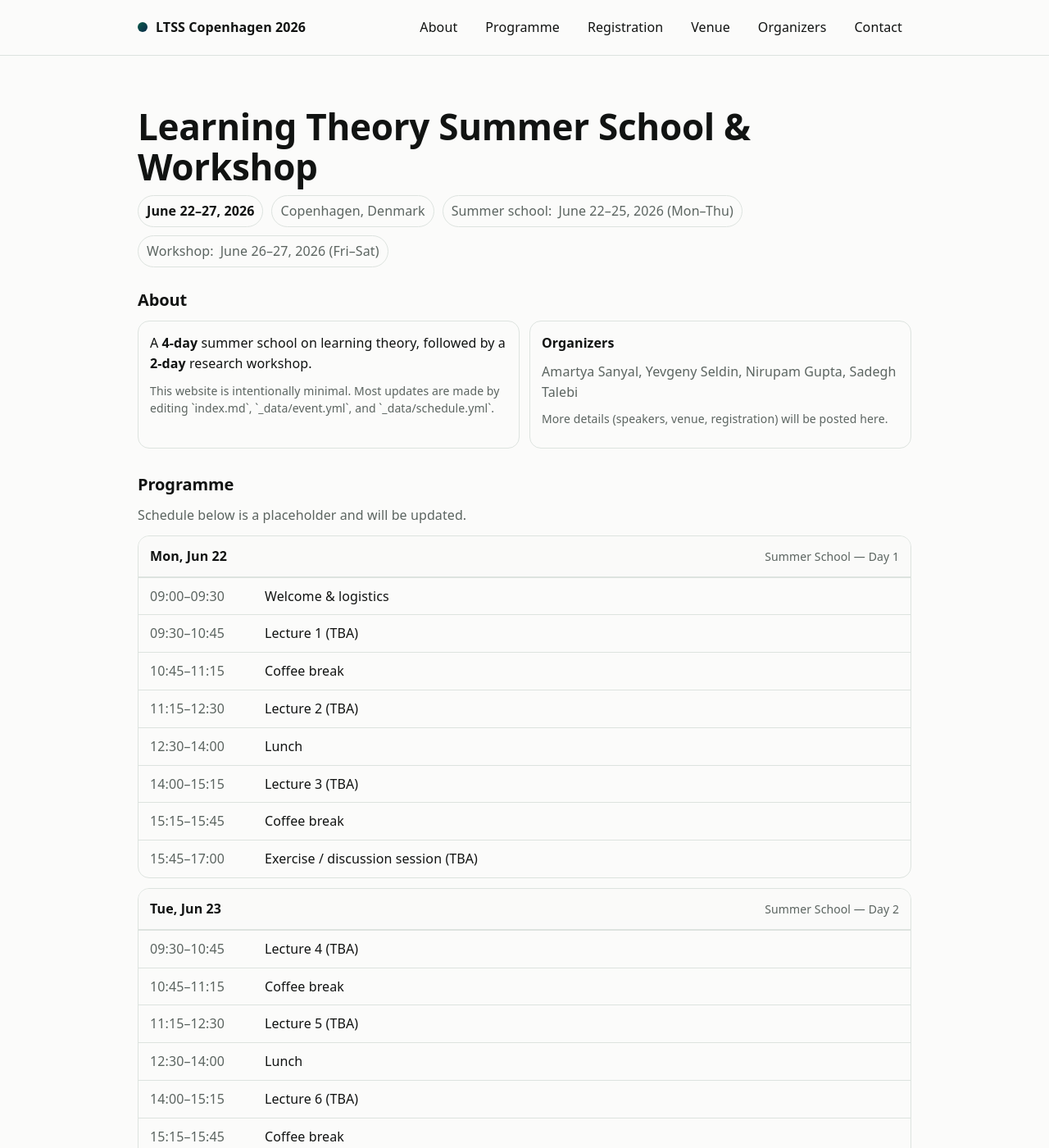
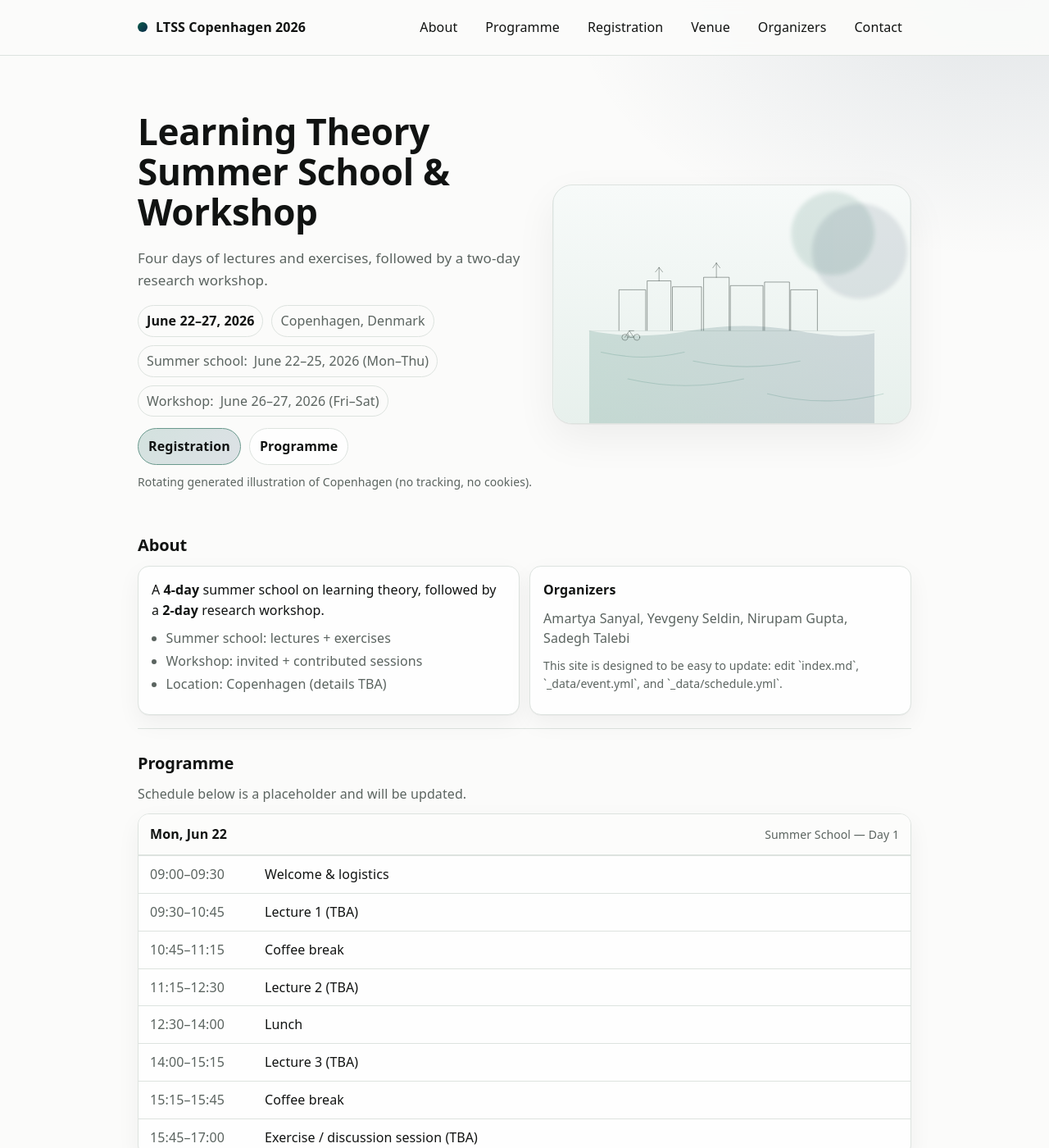
Before and after one commit to LTSScopenhagen/ltsscopenhagen.github.io, a Jekyll site: the page built from index.md, in a window 1280 px wide and 1400 px high. Shown: the whole window at 82% size. Built offline with Jekyll 4.4.1, drawn with Linux system fonts in a browser that asks for light colours.

Commit message:
improve image

```diff
--- a/_layouts/default.html
+++ b/_layouts/default.html
@@ -17,5 +17,6 @@
     </main>
 
     {% include footer.html %}
+    <script src="{{ '/assets/js/hero-rotator.js' | relative_url }}" defer></script>
   </body>
 </html>
--- a/assets/css/main.css
+++ b/assets/css/main.css
@@ -5,6 +5,7 @@
   --line: #dde3df;
   --accent: #0b5d4a;
   --accent-2: #0a2a4a;
+  --surface: #ffffff;
   --max: 980px;
   --radius: 14px;
 }
@@ -17,6 +18,7 @@
     --line: #27312d;
     --accent: #6dd3b2;
     --accent-2: #8db8ff;
+    --surface: #111615;
   }
 }
 
@@ -24,7 +26,10 @@
 html{ scroll-behavior: smooth; }
 body{
   margin: 0;
-  background: var(--bg);
+  background:
+    radial-gradient(1200px 600px at 15% -10%, color-mix(in srgb, var(--accent) 10%, transparent), transparent 60%),
+    radial-gradient(900px 540px at 95% 0%, color-mix(in srgb, var(--accent-2) 10%, transparent), transparent 58%),
+    var(--bg);
   color: var(--fg);
   font: 16px/1.55 ui-sans-serif, system-ui, -apple-system, Segoe UI, Roboto, Helvetica, Arial, "Apple Color Emoji","Segoe UI Emoji";
   letter-spacing: 0.1px;
@@ -32,6 +37,21 @@ body{
 
 a{ color: inherit; text-decoration: none; }
 a:hover{ text-decoration: underline; text-decoration-thickness: 1px; text-underline-offset: 3px; }
+
+.muted{ color: var(--muted); }
+.tiny{ font-size: 14px; }
+
+:focus-visible{
+  outline: 2px solid color-mix(in srgb, var(--accent) 70%, var(--fg));
+  outline-offset: 2px;
+}
+
+.lead{ font-size: 17px; line-height: 1.6; }
+
+@media (prefers-reduced-motion: reduce){
+  html{ scroll-behavior: auto; }
+  .hero-img{ transition: none; }
+}
 
 .container{
   max-width: var(--max);
@@ -93,12 +113,27 @@ a:hover{ text-decoration: underline; text-decoration-thickness: 1px; text-underl
   padding-top: 34px;
   padding-bottom: 10px;
 }
+.hero-grid{
+  display: grid;
+  grid-template-columns: 1fr;
+  gap: 16px;
+  align-items: start;
+}
+@media (min-width: 920px){
+  .hero-grid{
+    grid-template-columns: 1.05fr 0.95fr;
+    gap: 22px;
+    align-items: center;
+  }
+}
+.hero-copy{ padding-top: 6px; }
 .hero h1{
   margin: 0 0 10px 0;
   font-size: clamp(30px, 4.4vw, 44px);
   line-height: 1.12;
   letter-spacing: -0.3px;
 }
+.hero-note{ margin-top: 10px; }
 .hero-meta{
   display: flex;
   flex-wrap: wrap;
@@ -115,10 +150,67 @@ a:hover{ text-decoration: underline; text-decoration-thickness: 1px; text-underl
 }
 .pill strong{ color: var(--fg); font-weight: 650; }
 
+.actions{
+  display: flex;
+  flex-wrap: wrap;
+  gap: 10px;
+  margin-top: 14px;
+}
+.btn{
+  display: inline-flex;
+  align-items: center;
+  justify-content: center;
+  padding: 9px 12px;
+  border-radius: 999px;
+  border: 1px solid var(--line);
+  background: color-mix(in srgb, var(--surface) 70%, var(--bg));
+  text-decoration: none;
+  font-weight: 600;
+}
+.btn:hover{ text-decoration: none; border-color: color-mix(in srgb, var(--line) 60%, var(--fg)); }
+.btn.primary{
+  border-color: color-mix(in srgb, var(--accent) 55%, var(--line));
+  background: linear-gradient(135deg, color-mix(in srgb, var(--accent) 18%, var(--surface)), color-mix(in srgb, var(--accent-2) 14%, var(--surface)));
+}
+
+.hero-media{
+  position: relative;
+  aspect-ratio: 12 / 8;
+  border-radius: calc(var(--radius) + 10px);
+  overflow: hidden;
+  border: 1px solid var(--line);
+  background: radial-gradient(1200px 600px at 20% 0%, color-mix(in srgb, var(--accent) 12%, transparent), transparent 60%),
+              radial-gradient(900px 540px at 90% 30%, color-mix(in srgb, var(--accent-2) 12%, transparent), transparent 60%),
+              color-mix(in srgb, var(--surface) 65%, var(--bg));
+  box-shadow:
+    0 18px 50px rgba(0,0,0,0.06),
+    0 1px 0 rgba(0,0,0,0.04);
+}
+@media (prefers-color-scheme: dark){
+  .hero-media{
+    box-shadow:
+      0 18px 60px rgba(0,0,0,0.35),
+      0 1px 0 rgba(255,255,255,0.03);
+  }
+}
+.hero-img{
+  position: absolute;
+  inset: 0;
+  width: 100%;
+  height: 100%;
+  object-fit: cover;
+  opacity: 0;
+  transition: opacity 700ms ease;
+}
+.hero-img.is-visible{ opacity: 1; }
+
 section{
-  padding-top: 14px;
-  padding-bottom: 14px;
+  padding-top: 26px;
+  padding-bottom: 16px;
   scroll-margin-top: 80px;
+}
+section + section{
+  border-top: 1px solid var(--line);
 }
 section h2{
   margin: 0 0 10px 0;
@@ -130,8 +222,11 @@ section p{ margin: 0 0 10px 0; }
 .card{
   border: 1px solid var(--line);
   border-radius: var(--radius);
-  padding: 14px 14px;
-  background: color-mix(in srgb, var(--bg) 92%, white);
+  padding: 16px 16px;
+  background: color-mix(in srgb, var(--surface) 72%, var(--bg));
+  box-shadow:
+    0 10px 28px rgba(0,0,0,0.05),
+    0 1px 0 rgba(0,0,0,0.03);
 }
 
 .grid{
@@ -143,13 +238,14 @@ section p{ margin: 0 0 10px 0; }
   .grid.two{ grid-template-columns: 1fr 1fr; }
 }
 
-.muted{ color: var(--muted); }
-.tiny{ font-size: 14px; }
-
 .schedule-day{
   border: 1px solid var(--line);
   border-radius: var(--radius);
   overflow: hidden;
+  background: color-mix(in srgb, var(--surface) 72%, var(--bg));
+  box-shadow:
+    0 10px 28px rgba(0,0,0,0.05),
+    0 1px 0 rgba(0,0,0,0.03);
 }
 .schedule-head{
   display: flex;
@@ -158,7 +254,7 @@ section p{ margin: 0 0 10px 0; }
   gap: 12px;
   padding: 12px 14px;
   border-bottom: 1px solid var(--line);
-  background: color-mix(in srgb, var(--bg) 86%, transparent);
+  background: color-mix(in srgb, var(--bg) 80%, var(--surface));
 }
 .schedule-head .track{ color: var(--muted); font-size: 14px; }
 .schedule-table{
--- /dev/null
+++ b/assets/js/hero-rotator.js
@@ -0,0 +1,52 @@
+(() => {
+  const root = document.querySelector("[data-hero-images]");
+  if (!root) return;
+
+  const reducedMotion =
+    window.matchMedia &&
+    window.matchMedia("(prefers-reduced-motion: reduce)").matches;
+  if (reducedMotion) return;
+
+  const imagesRaw = root.getAttribute("data-hero-images") || "";
+  const images = imagesRaw
+    .split(",")
+    .map((s) => s.trim())
+    .filter(Boolean);
+
+  if (images.length < 2) return;
+
+  const a = root.querySelector(".hero-img.is-a");
+  const b = root.querySelector(".hero-img.is-b");
+  if (!a || !b) return;
+
+  let currentIndex = 0;
+  let showingA = true;
+
+  const setVisible = (img, visible) => {
+    img.classList.toggle("is-visible", visible);
+  };
+
+  const next = () => {
+    const nextIndex = (currentIndex + 1) % images.length;
+    const nextSrc = images[nextIndex];
+
+    const incoming = showingA ? b : a;
+    const outgoing = showingA ? a : b;
+
+    incoming.src = nextSrc;
+    setVisible(incoming, true);
+    setVisible(outgoing, false);
+
+    currentIndex = nextIndex;
+    showingA = !showingA;
+  };
+
+  a.src = images[0];
+  b.src = images[1];
+  setVisible(a, true);
+  setVisible(b, false);
+  currentIndex = 0;
+  showingA = true;
+
+  window.setInterval(next, 7000);
+})();
--- a/index.md
+++ b/index.md
@@ -2,13 +2,32 @@
 title: "LTSS Copenhagen 2026"
 ---
 
-<div class="hero">
-  <h1>Learning Theory Summer School & Workshop</h1>
-  <div class="hero-meta">
-    <div class="pill"><strong>{{ site.data.event.dates_full }}</strong></div>
-    <div class="pill">{{ site.data.event.location }}</div>
-    <div class="pill"><span class="muted">Summer school:</span> {{ site.data.event.summer_school.dates }}</div>
-    <div class="pill"><span class="muted">Workshop:</span> {{ site.data.event.workshop.dates }}</div>
+<div
+  class="hero"
+  data-hero-images="{{ '/assets/img/cph-01.svg' | relative_url }}, {{ '/assets/img/cph-02.svg' | relative_url }}, {{ '/assets/img/cph-03.svg' | relative_url }}"
+>
+  <div class="hero-grid">
+    <div class="hero-copy">
+      <h1>Learning Theory Summer School & Workshop</h1>
+      <p class="lead muted">
+        Four days of lectures and exercises, followed by a two-day research workshop.
+      </p>
+      <div class="hero-meta">
+        <div class="pill"><strong>{{ site.data.event.dates_full }}</strong></div>
+        <div class="pill">{{ site.data.event.location }}</div>
+        <div class="pill"><span class="muted">Summer school:</span> {{ site.data.event.summer_school.dates }}</div>
+        <div class="pill"><span class="muted">Workshop:</span> {{ site.data.event.workshop.dates }}</div>
+      </div>
+      <div class="actions">
+        <a class="btn primary" href="#registration">Registration</a>
+        <a class="btn" href="#programme">Programme</a>
+      </div>
+      <p class="tiny muted hero-note">Rotating generated illustration of Copenhagen (no tracking, no cookies).</p>
+    </div>
+    <div class="hero-media" aria-hidden="true">
+      <img class="hero-img is-a is-visible" src="{{ '/assets/img/cph-01.svg' | relative_url }}" alt="" />
+      <img class="hero-img is-b" src="{{ '/assets/img/cph-02.svg' | relative_url }}" alt="" />
+    </div>
   </div>
 </div>
 
@@ -20,14 +39,18 @@ title: "LTSS Copenhagen 2026"
         A <strong>{{ site.data.event.summer_school.days }}-day</strong> summer school on learning theory, followed by a
         <strong>{{ site.data.event.workshop.days }}-day</strong> research workshop.
       </p>
-      <p class="muted tiny">
-        This website is intentionally minimal. Most updates are made by editing `index.md`, `_data/event.yml`, and `_data/schedule.yml`.
-      </p>
+      <ul class="muted">
+        <li>Summer school: lectures + exercises</li>
+        <li>Workshop: invited + contributed sessions</li>
+        <li>Location: Copenhagen (details TBA)</li>
+      </ul>
     </div>
     <div class="card">
       <p><strong>Organizers</strong></p>
       <p class="muted">{{ site.data.event.organizers | join: ", " }}</p>
-      <p class="tiny muted">More details (speakers, venue, registration) will be posted here.</p>
+      <p class="tiny muted">
+        This site is designed to be easy to update: edit `index.md`, `_data/event.yml`, and `_data/schedule.yml`.
+      </p>
     </div>
   </div>
 </section>
```
Also changed, not shown: assets/img/cph-01.svg (added), assets/img/cph-02.svg (added), assets/img/cph-03.svg (added).
